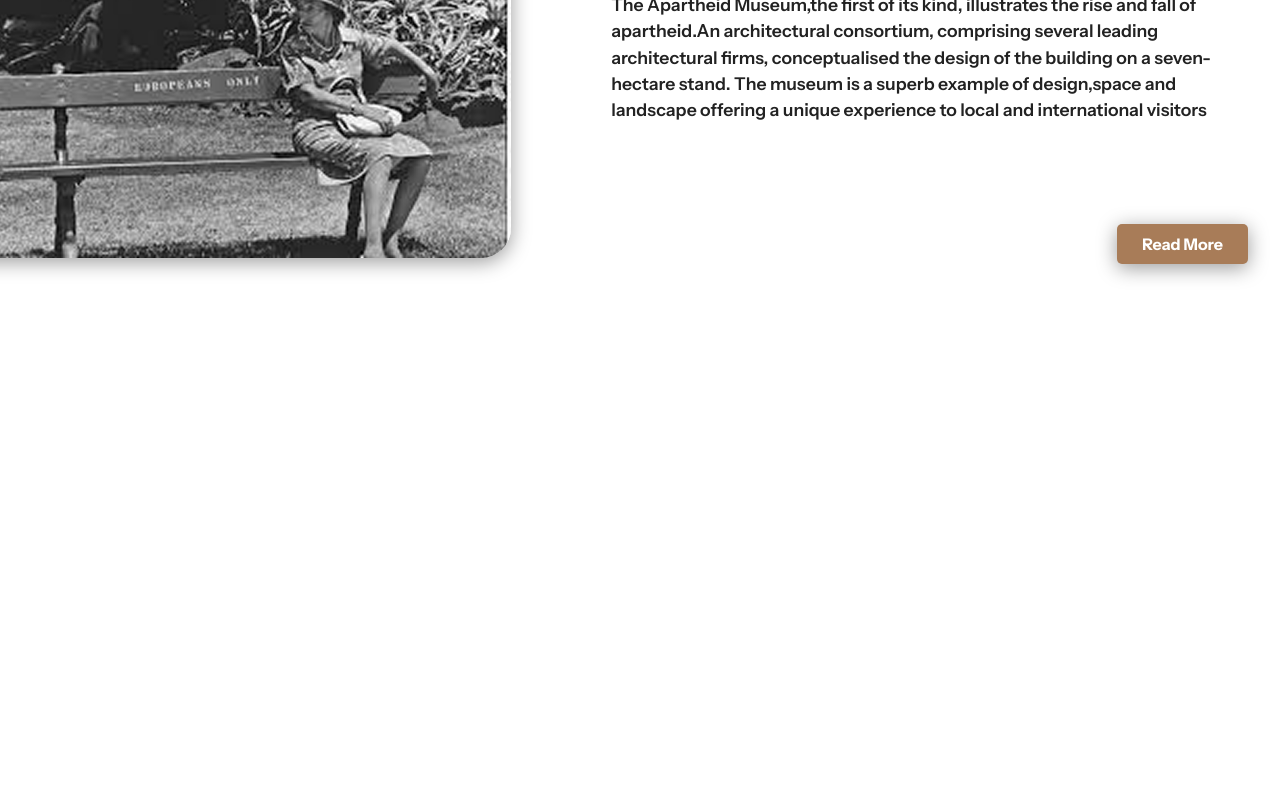
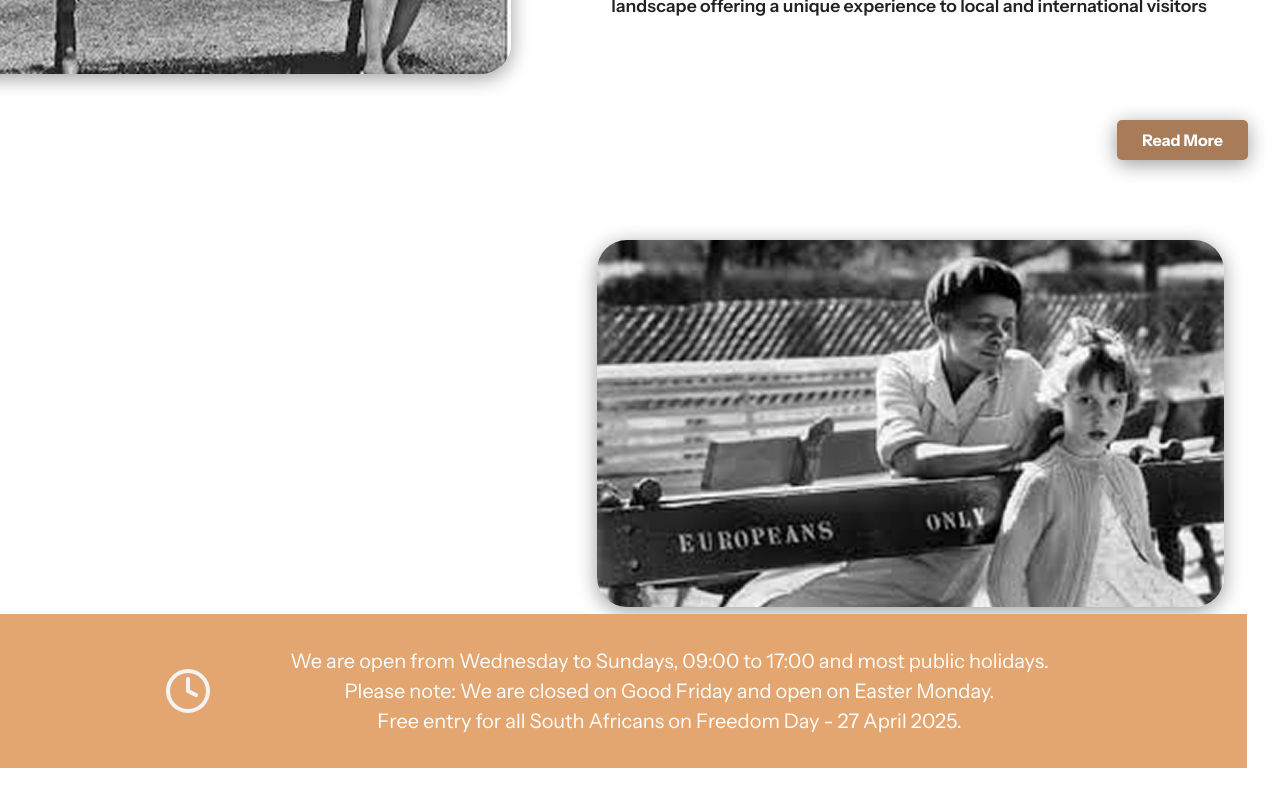
Before and after one commit to bontlenkoale1/apartheid-museum-clone, a React (Vite) app: page / in a window 1280 px wide. Shown: the part 1359-2159 px from the top of the page. Before the commit the page ends 1655 px from the top, so only its background shows below. Built offline with nearby package versions, Linux system fonts and the light colour scheme; a web font is replaced by a local one.

Commit message:
added important note

```diff
--- a/src/App.jsx
+++ b/src/App.jsx
@@ -1,17 +1,19 @@
-import React from 'react';
-import { Navbar } from "./components/Navbar";
+import React from "react";
+import {Navbar} from "./components/Navbar";
 import Hero from "./components/Hero";
 import About from "./components/About";
-import './App.css';
+import OpenDays from "./components/OpenDays";
+import "./App.css";
 
 function App() {
-  return (
-    <div className="App">
-     < Navbar />
-      < Hero />
-     < About />
-    </div>
-  );
+    return (
+        <div className="App">
+            <Navbar />
+            <Hero />
+            <About />
+            <OpenDays />
+        </div>
+    );
 }
 
 export default App;
--- a/src/components/About.css
+++ b/src/components/About.css
@@ -2,7 +2,7 @@
     display: flex;
     justify-content: space-between;
     align-items: center;
-    margin-top: 65vh;
+    margin-top: 52vh;
 }
 .about-image-content img {
     display: flex;
@@ -12,7 +12,7 @@
     height: auto;
     border-radius: 30px;
     margin-left: -80px;
-    margin-top: -20px;
+    margin-top: -180px;
     box-shadow: 0 4px 20px rgba(0, 0, 0, 0.397);
     transition: transform 0.3s ease;
 }
--- a/src/components/About.jsx
+++ b/src/components/About.jsx
@@ -21,11 +21,12 @@ const About = () => {
                             The Apartheid Museum,the first of its kind, illustrates the rise and fall of apartheid.An
                             architectural consortium, comprising several leading architectural firms, conceptualised the
                             design of the building on a seven-hectare stand. The museum is a superb example of
-                            design,space and landscape offering a unique experience to local and international visitors</bold>
+                            design,space and landscape offering a unique experience to local and international visitors
+                        </bold>
                     </p>
                 </div>
                 <div className="about-button-wrapper">
-                  <button className="read-more-button">Read More</button>
+                    <button className="read-more-button">Read More</button>
                 </div>
             </div>
         </div>
--- /dev/null
+++ b/src/components/OpenDays.css
@@ -0,0 +1,60 @@
+.open-days-wrapper {
+    display: flex;
+    justify-content: center;
+    align-items: center;
+    margin-top: 10vh;
+}
+.open-days-content-image {
+    display: flex;
+    justify-content: right;
+    align-items: right;
+    margin-right: -45vw;
+    margin-bottom: 15px;
+}
+.open-days-image {
+    display: flex;
+    justify-content: space-between;
+    align-items: flex-start;
+    width: 80%;
+    height: auto;
+    border-radius: 30px;
+    box-shadow: 0 4px 20px rgba(0, 0, 0, 0.397);
+    transition: transform 0.3s ease;
+}
+.open-days-image:hover {
+    transform: scale(1.05);
+    transition: transform 0.3s ease;
+    box-shadow: 0 4px 20px rgba(0, 0, 0, 0.2);
+    filter: brightness(0.9);
+}
+.open-days-content-text-wrapper {
+    position: relative;
+    width: 100vw;
+    left: 68.7%;
+    right: 60%;
+    margin-left: -60vw;
+    margin-right: -60vw;
+    background-color: #E4A671;
+    display: flex;
+    justify-content: center;
+    align-items: center;
+    margin-top: -1vh;
+    padding: 2rem 1rem;
+}
+.clock-icon {
+    display: flex;
+    justify-content:flex-start;
+    align-items:flex-start;
+    margin-right: 150px;
+}
+.open-days-content-text{
+    color: #fff;
+    display:block;
+    font-size: 20px;
+    font-weight: 400;
+    line-height: 1.5;
+    text-align: center;
+    margin-left: -70px;
+}
+
+/* Responsive Styles */
--- /dev/null
+++ b/src/components/OpenDays.jsx
@@ -0,0 +1,39 @@
+import React from "react";
+import "./OpenDays.css";
+
+const OpenDays = () => {
+    return (
+        <div className="container">
+        <div className="open-days-wrapper">
+            <div className="open-days-content-image">
+                <img src="public/Images/image 4.png" alt="Open Days" className="open-days-image" />
+            </div>
+            </div>
+            <div className="open-days-content-text-wrapper">
+                <svg
+                    className="clock-icon"
+                    width="44"
+                    height="44"
+                    viewBox="0 0 44 44"
+                    fill="none"
+                    xmlns="http://www.w3.org/2000/svg"
+                >
+                    <path
+                        d="M22 10V22L30 26M42 22C42 33.0457 33.0457 42 22 42C10.9543 42 2 33.0457 2 22C2 10.9543 10.9543 2 22 2C33.0457 2 42 10.9543 42 22Z"
+                        stroke="#F3F3F3"
+                        strokeWidth="4"
+                        strokeLinecap="round"
+                        strokeLinejoin="round"
+                    />
+                </svg>
+                <div className="open-days-content-text">
+                <p>We are open from Wednesday to Sundays, 09:00 to 17:00 and most public holidays.</p>
+                <p>Please note: We are closed on Good Friday and open on Easter Monday.</p>
+                <p>Free entry for all South Africans on Freedom Day - 27 April 2025.</p>
+                </div>
+            </div>
+        </div>
+    )
+};
+
+export default OpenDays;
```
Also changed, not shown: public/Icons/Icon.svg (added), public/Images/image 4.png (added).
